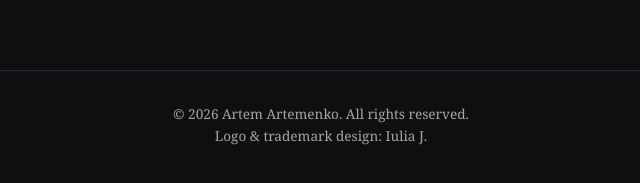
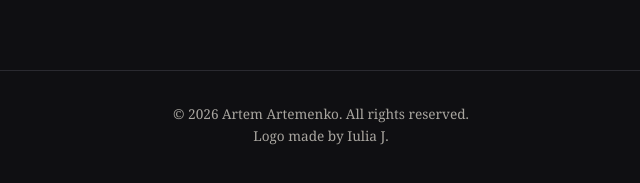
Before and after one commit to artspill78/artemartemenko.com, a plain HTML site: page about.html in a window 1280 px wide. Shown: the part 439-622 px from the top of the page, 319-959 px from the left. Drawn offline with Linux system fonts and the light colour scheme.

Commit message:
Simplify logo credit wording to "Logo made by Iulia J."
Co-Authored-By: Claude Sonnet 5 <noreply@anthropic.com>
Claude-Session: https://claude.ai/code/session_01GuGBDxm8p5siNhNEdckXEH

```diff
--- a/about.html
+++ b/about.html
@@ -32,7 +32,7 @@
 
 <footer class="site-footer">
   &copy; <span id="year"></span> Artem Artemenko. All rights reserved.<br>
-  Logo &amp; trademark design: Iulia J.
+  Logo made by Iulia J.
 </footer>
 <script>document.getElementById('year').textContent = new Date().getFullYear();</script>
 </body>
```
Also changed, not shown: books.html (+1 -1 lines), contact.html (+1 -1 lines), index.html (+1 -1 lines).
